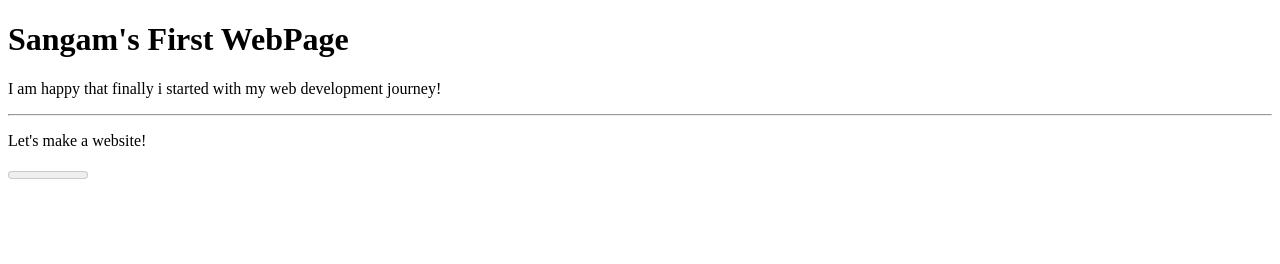
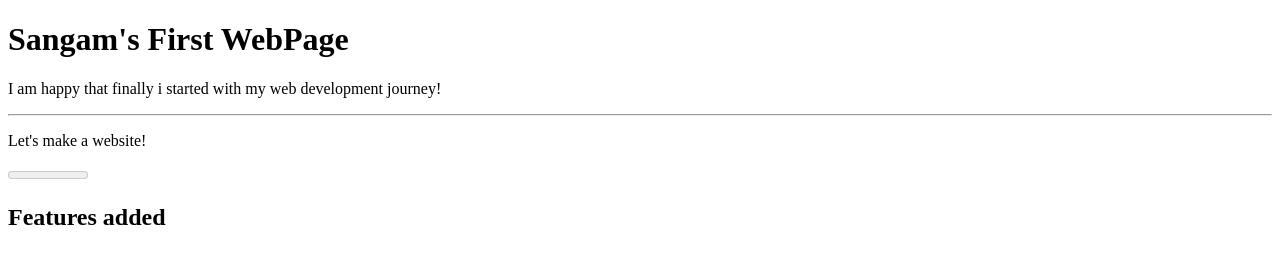
Before and after one commit to sangam-mishra/sangam-mishra.github.io, a plain HTML site: page index.html in a window 1280 px wide. Drawn offline with Linux system fonts and the light colour scheme.

Commit message:
features

```diff
--- a/index.html
+++ b/index.html
@@ -13,6 +13,7 @@
     <hr>
     <p>Let's make a website!</p>
     <meter max="50" title="meter"></meter>
+    <h2>Features added</h2>
 
 </body>
 
```
